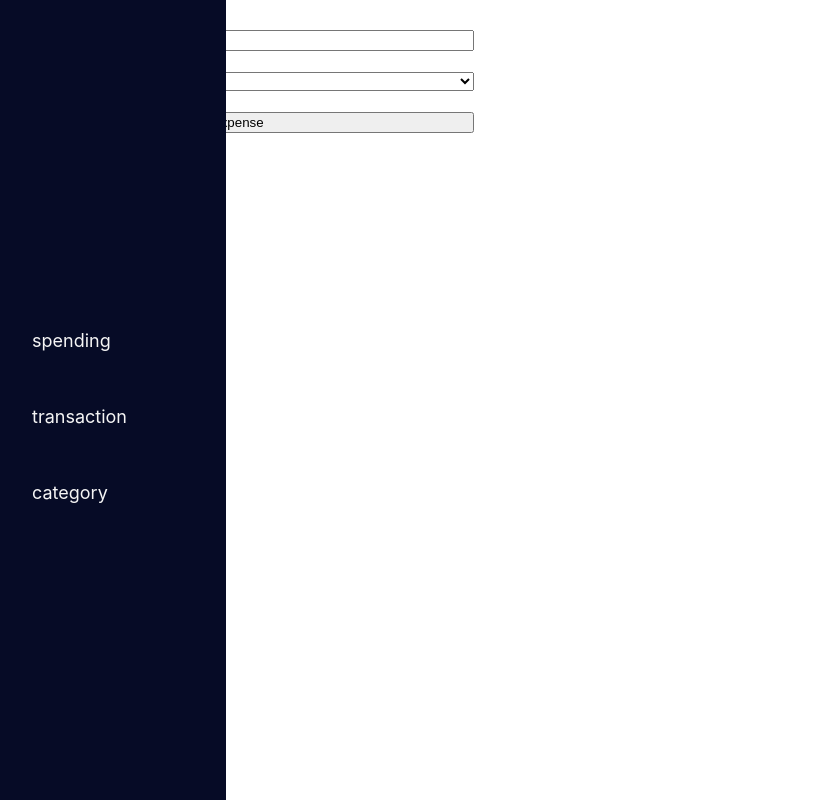
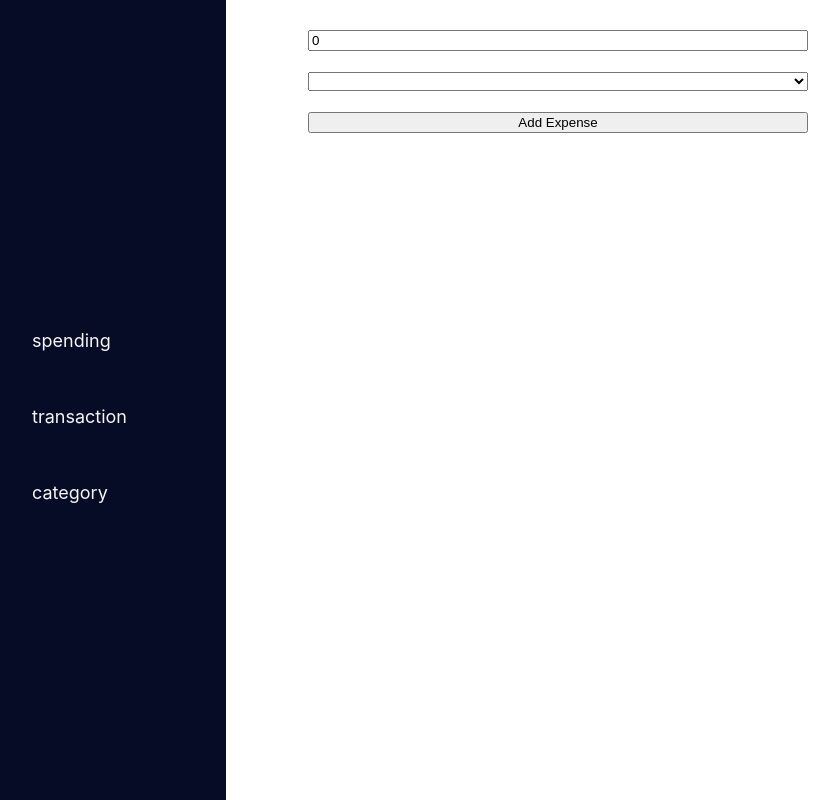
Before and after one commit to sivams20/expense-tracker, a React (Create React App) app: page /spending in a window 1280 px wide. Shown: the whole page, without its empty margins (88-927 px from the left). Built offline with nearby package versions, Linux system fonts and the light colour scheme.

Commit message:
Style issue fixed

```diff
--- a/src/components/Navbar/Navbar.css
+++ b/src/components/Navbar/Navbar.css
@@ -1,3 +1,6 @@
+  .nav-container{
+    width: 30%;
+  }
 .navbar {
     background-color: #060b26;
     height: 80px;
--- a/src/components/Navbar/Navbar.js
+++ b/src/components/Navbar/Navbar.js
@@ -10,25 +10,9 @@ function Navbar(){
         //     <NavLink to='/transaction'>Transaction</NavLink>
         //     <NavLink to='/category'>Categories</NavLink>
         // </nav>
-        <>
-          <div className='navbar'>
-            <Link to='#' className='menu-bars'>
-              {/* <FaIcons.FaBars onClick={showSidebar} /> */}
-            </Link>
-          </div>
+        <div className="nav-container">
           <nav className={'nav-menu active'}>
-          {/* <nav className={'nav-menu'}> */}
             <ul className='nav-menu-items'>
-              {/* {SidebarData.map((item, index) => {
-                return (
-                  <li key={index} className={item.cName}>
-                    <Link to={item.path}>
-                      {item.icon}
-                      <span>{item.title}</span>
-                    </Link>
-                  </li>
-                );
-              })} */}
                 <li className={'nav-text'}>
                 <Link to='/spending'>
                     {/* {item.icon} */}
@@ -49,7 +33,7 @@ function Navbar(){
                 </li>
             </ul>
           </nav>
-      </>
+        </div>
     )
 }
 
```
